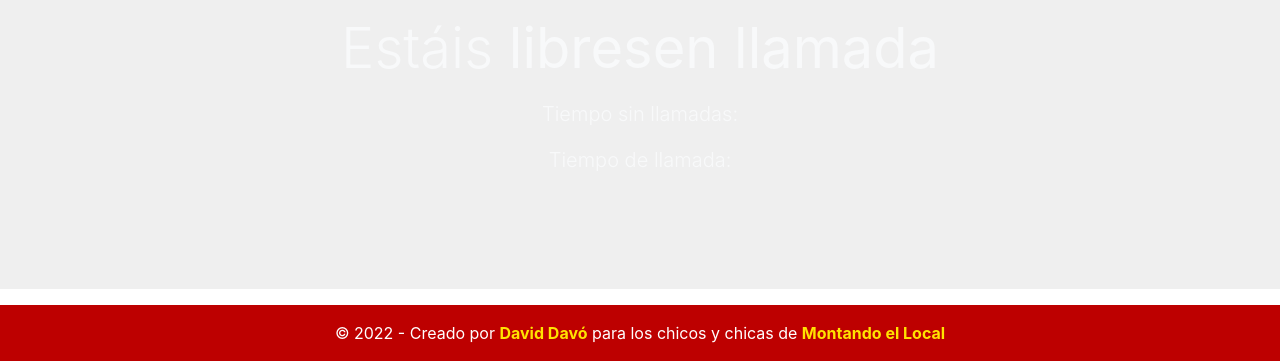
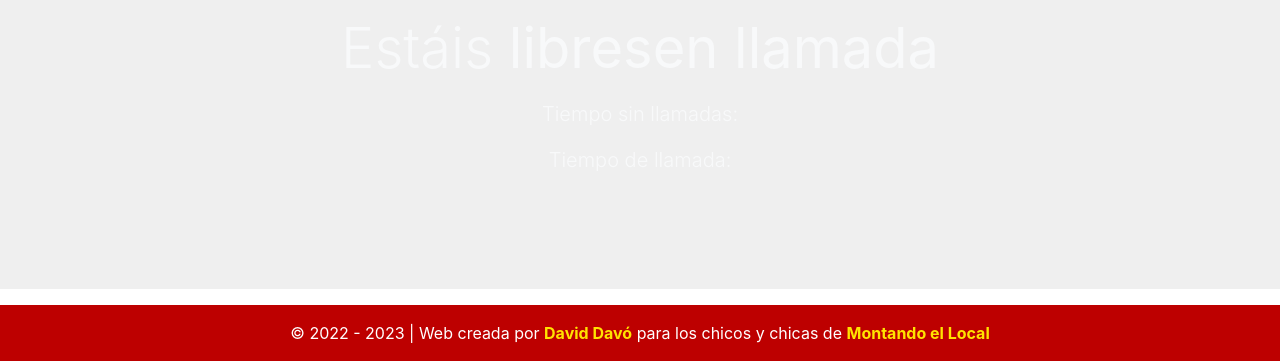
Before and after one commit to daviddavo/cypxt20, a Symfony app: template templates/pxt/linea.html.twig in a window 1280 px wide. Shown: the part 439-800 px from the top of the page. Run offline with Twig, Linux system fonts and the light colour scheme; the template is opened without the code that fills it, so the values that code supplies are empty; style sheets or scripts are compiled from the project's sources; some libraries are stand-ins or nearby versions.

Commit message:
Updated footer year

```diff
--- a/templates/_footer.twig
+++ b/templates/_footer.twig
@@ -1,6 +1,6 @@
 <footer class="footer font-small mt-3">
     <!-- Based on https://mdbootstrap.com/docs/jquery/navigation/footer/ -->
     <div class="footer-copyright text-center py-3">
-        © 2022 - Creado por <a href="https://ddavo.me" target="_blank">David&nbsp;Davó</a> para los chicos y chicas de <a href="https://montandoellocal.com" target="_blank">Montando&nbsp;el&nbsp;Local</a>
+        © 2022 - {{ 'now' | date('Y') }} | Web creada por <a href="https://ddavo.me" target="_blank">David&nbsp;Davó</a> para los chicos y chicas de <a href="https://montandoellocal.com" target="_blank">Montando&nbsp;el&nbsp;Local</a>
     </div>
 </footer>
```
